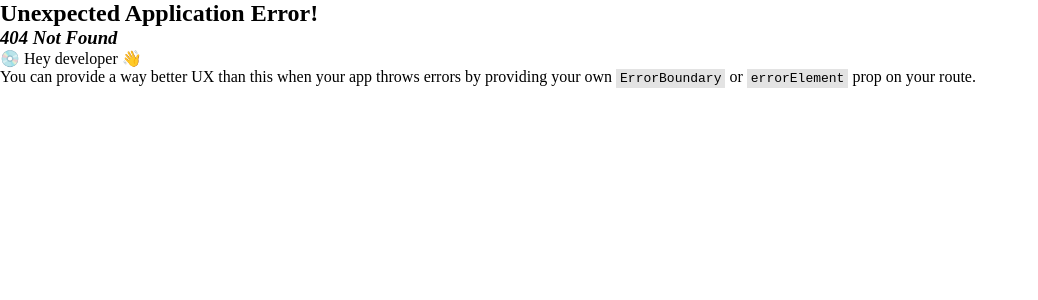
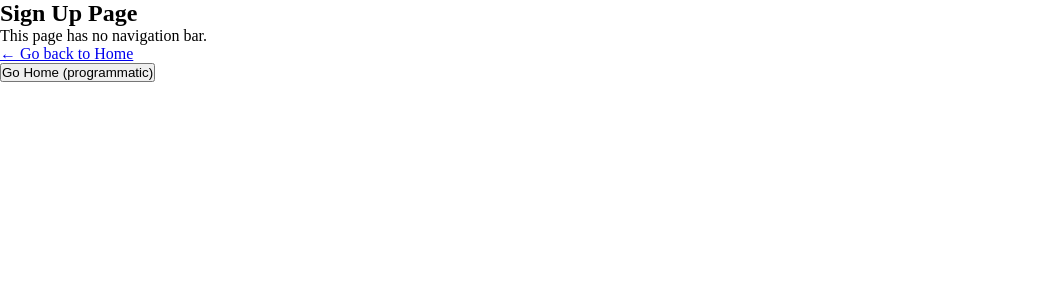
Before and after one commit to aukabanana/csc-router-app, a React (Vite) app: page /signup in a window 1280 px wide. Before the commit this address had no page. Shown: the top 300 px of the page, without its empty margins (0-1038 px from the left). Built offline with nearby package versions, Linux system fonts and the light colour scheme.

Commit message:
feat(add):navbar service delayed

```diff
--- a/src/App.tsx
+++ b/src/App.tsx
@@ -7,6 +7,8 @@ export default function App() {
         <NavLink to='/' end>Home</NavLink>
         <NavLink to='/about'>About</NavLink>
         <NavLink to='/contact'>Contact</NavLink>
+        <NavLink to='/signup'>Sign Up</NavLink>
+        <NavLink to='service'>Service</NavLink>
       </nav>
 
       <h1>Welcome to the Home Page!</h1>
--- a/src/main.tsx
+++ b/src/main.tsx
@@ -9,6 +9,7 @@ import AboutPage from './pages/AboutPage.tsx'
 import ContactPage from './pages/ContactPage.tsx'
 import ServicePage from './pages/ServicePage.tsx'
 import Api from './pages/Api.tsx'
+import SignUpPage from './pages/SignUpPage.tsx'
 
 import './App.css'
 
@@ -35,6 +36,10 @@ const router = createBrowserRouter ([
     path: '/api',
     element: <Api />
   },
+  {
+    path: 'signup',
+    element: <SignUpPage />
+  },
 ])
 
 createRoot(document.getElementById('root')!).render(
--- a/src/pages/ServicePage.tsx
+++ b/src/pages/ServicePage.tsx
@@ -1,7 +1,18 @@
+import { useNavigate } from "react-router-dom";
+
 export default function ServicePage() {
+  const navigate = useNavigate();
+
+  const handleDelayedNav = () => {
+    setTimeout(() => {
+      navigate('/about')
+    }, 2000)
+  }
+
   return (
     <>
       <h2>Services Page</h2>
+      <button onClick={handleDelayedNav}>Go to About after 2 seconds</button>
     </>
   );
 }
--- /dev/null
+++ b/src/pages/SignUpPage.tsx
@@ -0,0 +1,22 @@
+import { Link, useNavigate } from "react-router-dom";
+
+function SignUpPage() {
+  const navigate = useNavigate();
+
+  const handleGoHome = () => {
+    console.log("Doing some logic first...");
+    navigate("/");
+  };
+
+  return (
+    <div>
+      <h2>Sign Up Page</h2>
+      <p>This page has no navigation bar.</p>
+      <Link to="/">← Go back to Home</Link>
+      <br />
+      <button onClick={handleGoHome}>Go Home (programmatic)</button>
+    </div>
+  );
+}
+
+export default SignUpPage;
```
Also changed, not shown: src/pages/ProductPage.tsx (added).
